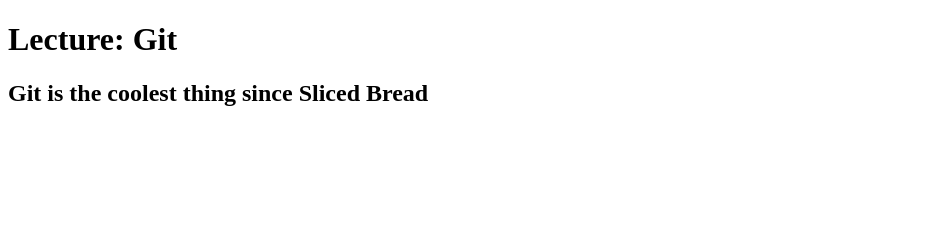
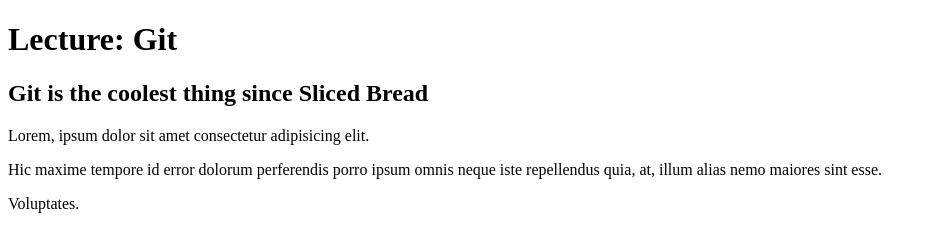
Before and after one commit to nolanknill/nolan-knill-travelsite, a plain HTML site: page index.html in a window 1280 px wide. Shown: the whole page, without its empty margins (0-936 px from the left). Drawn offline with Linux system fonts and the light colour scheme.

Commit message:
adds lorem ipsum placeholder to home page

```diff
--- a/index.html
+++ b/index.html
@@ -6,5 +6,8 @@
 <body>
     <h1>Lecture: Git</h1>
     <h2>Git is the coolest thing since Sliced Bread</h2>
+    <p>Lorem, ipsum dolor sit amet consectetur adipisicing elit.</p>
+    <p>Hic maxime tempore id error dolorum perferendis porro ipsum omnis neque iste repellendus quia, at, illum alias nemo maiores sint esse.</p>
+    <p>Voluptates.</p>
 </body>
 </html>
```
